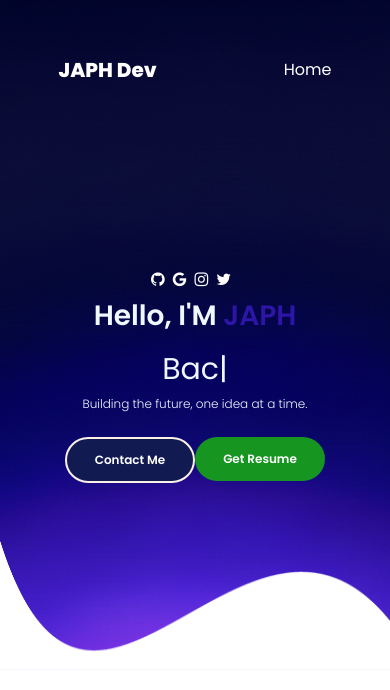
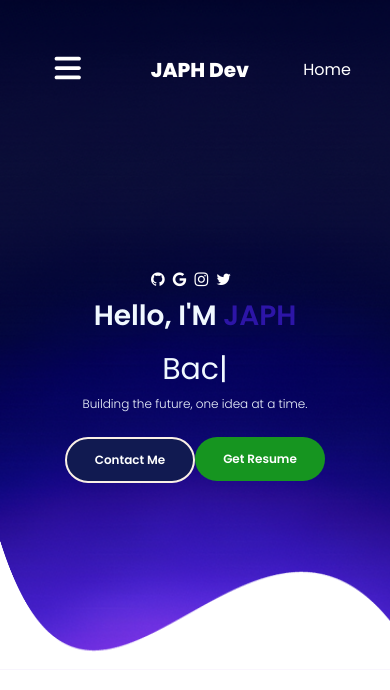
Before and after one commit to japhdev/client, a React (Create React App) app: page / in a window 390 px wide. Shown: the top 690 px of the page. Built offline with nearby package versions, Linux system fonts and the light colour scheme; a web font is replaced by a local one.

Commit message:
Add styles in Header.css(Responsive and hamburger)

```diff
--- a/src/PortfolioContainer/Home/Footer/Footer.css
+++ b/src/PortfolioContainer/Home/Footer/Footer.css
@@ -17,6 +17,9 @@
     height: 130px;
 
 }
+
+/* Responsive styles*/
+
 @media only screen and (mas-width: 1110px) {
     .footer-parent {
         display: flex;
--- a/src/PortfolioContainer/Home/Header/Header.css
+++ b/src/PortfolioContainer/Home/Header/Header.css
@@ -23,7 +23,6 @@
 .header-options {
     display: flex;
     align-items: center;
-
 }
 
 .header-option {
@@ -45,3 +44,59 @@
 .selected-header-option {
     color: var(--toast-error);
 }
+
+/* Responsive styles*/
+
+/* Small laptops and horizontal tablets */
+@media screen and (max-width: 1024px) {
+    .header-parent {
+        width: 80%;
+    }
+
+}
+
+/* Vertical tablets */
+@media screen and (max-width: 768px) {
+    .header-hamburger {
+        display: block;
+    }
+    .header-options {
+        display: flex;
+        flex-direction: column;
+        position: absolute;
+        left: -100%;
+        top: 0px;
+        height: 100vh;
+        width: 100%;
+        justify-content: space-around;
+        background-color: rgba(1, 1, 1, 0.858);
+        z-index: 1000;
+        opacity: 0.8;
+        transition: all 0.8s ease-out;
+    }
+
+    .header-option-separator {
+        margin: 0;
+    }
+
+    .selected-header-option {
+        color: var(--white);
+    }
+
+    .header-option {
+        color: var(--white);
+    }
+
+    .header-hamburger-bars {
+        font-size: 30px;
+        cursor: pointer;
+        margin: 0px 10px;
+        color: var(--white);
+    }
+
+    .show-hamburger-options {
+        left: 0;
+        opacity: 1;
+
+    }
+}
```
